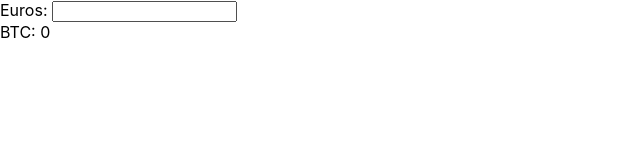
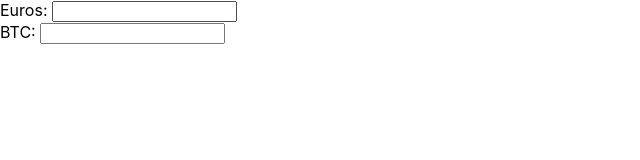
Before and after one commit to vendeltoreki/react-workshop-2022, a React (Create React App) app: page / in a window 1280 px wide. Shown: the top 160 px of the page, without its empty margins (0-640 px from the left). Built offline with nearby package versions, Linux system fonts and the light colour scheme.

Commit message:
feat(step 5): Add BTC field

```diff
--- a/src/App.js
+++ b/src/App.js
@@ -6,6 +6,7 @@ function Amount(props) {
 
 	function change(event) {
 		setVal(event.target.value)
+		props.onAmountChanged(event.target.value)
 	}
 
     return (
@@ -17,10 +18,20 @@ function Amount(props) {
 }
 
 function App() {
+	const [eur, setEur] = React.useState('')
+
+    function exchangeRate() {
+		return Math.random() * 10000;
+    }
+
+	function changeEur(value) {
+		setEur(value)
+	}
+
   return (
     <div className="App">
-		<Amount name="Euros" />
-		<Amount name="BTC" amountValue="0" />
+		<Amount name="Euros" onAmountChanged={changeEur} />
+		<Amount name="BTC" amountValue={eur * exchangeRate()} />
     </div>
   );
 }
```
